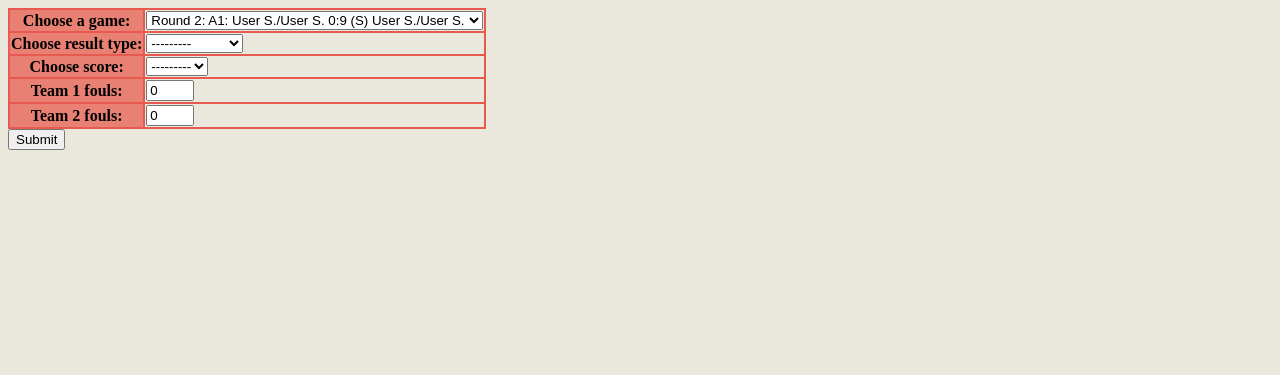
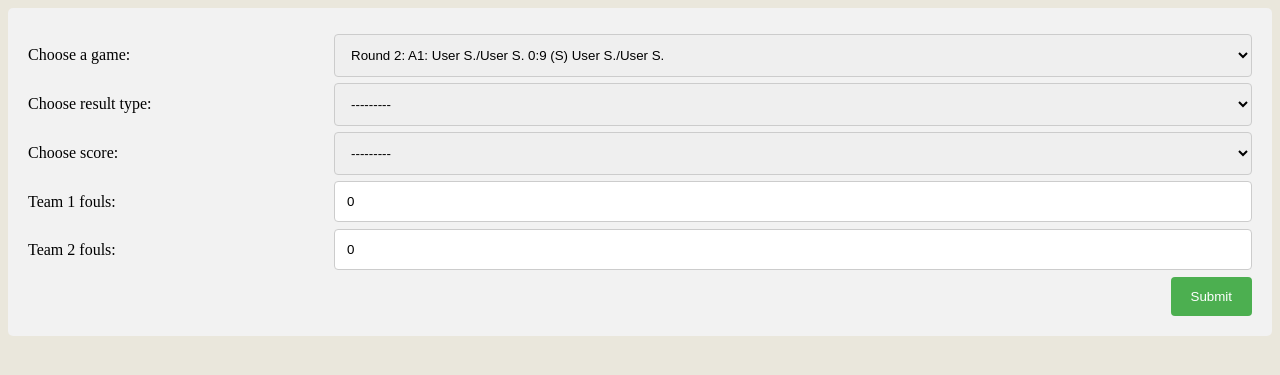
Before and after one commit to eeeeeeeelias/codenames, a Django app: page /A/add_result/ in a window 1280 px wide. Shown: the top 375 px of the page. Run offline with Django 3.2, Linux system fonts and the light colour scheme; tables that the repository leaves empty hold one stand-in row (values such as "Sample post").

Commit message:
Design add-result page responsively

```diff
--- a/codenames/static/codenames/style.css
+++ b/codenames/static/codenames/style.css
@@ -50,3 +50,68 @@ th {
     font-size: small;
     color: #606060;
 }
+
+input[type=number], select {
+  width: 100%;
+  padding: 12px;
+  border: 1px solid #ccc;
+  border-radius: 4px;
+  box-sizing: border-box;
+  resize: vertical;
+}
+
+/* Style the label to display next to the inputs */
+label {
+  padding: 12px 12px 12px 0;
+  display: inline-block;
+}
+
+/* Style the submit button */
+input[type=submit] {
+  background-color: #4CAF50;
+  color: white;
+  padding: 12px 20px;
+  border: none;
+  border-radius: 4px;
+  box-sizing: border-box;
+  cursor: pointer;
+  float: right;
+}
+
+/* Style the container */
+.container {
+  border-radius: 5px;
+  background-color: #f2f2f2;
+  padding: 20px;
+}
+
+.col-25 {
+    float: left;
+    width: 25%;
+    margin-top: 6px;
+}
+
+.col-75 {
+    float: left;
+    width: 75%;
+    margin-top: 6px;
+}
+
+.col-100 {
+    float: left;
+    width: 100%;
+    margin-top: 6px;
+}
+
+.row:after {
+  content: "";
+  display: table;
+  clear: both;
+}
+
+@media screen and (max-width: 600px) {
+  .col-25, .col-75, input[type=submit] {
+    width: 100%;
+    margin-top: 0;
+  }
+}
--- a/codenames/templates/codenames/add_result.html
+++ b/codenames/templates/codenames/add_result.html
@@ -3,6 +3,7 @@
 <html>
 <head>
     <meta charset="utf-8">
+    <meta name="viewport" content="width=device-width, initial-scale=1.0">
     <title>Добавить результат в группу {{ group_name }}</title>
     <link rel="stylesheet" type="text/css" href="{% static 'codenames/style.css' %}">
 </head>
@@ -10,14 +11,38 @@
     {% if last_add_result %}
     <p>{{ last_add_result }}</p>
     {% endif %}
-    <form action="{% url 'codenames:add_result' group_name %}" method="post">
-        {% csrf_token %}
+    <div class="container">
+        <form action="{% url 'codenames:add_result' group_name %}" method="post">
+            {% csrf_token %}
 
-        <table>
-        {{ form.as_table }}
-        </table>
+            {{ form.non_field_errors }}
 
-        <input type="submit" value="Submit">
-    </form>
+            {% for hidden_field in form.hidden_fields %}
+                {{ hidden_field.errors }}
+                {{ hidden_field }}
+            {% endfor %}
+
+            {% for field in form.visible_fields %}
+            <div class="row">
+                <div class="col-25">
+                    {{ field.label_tag }}
+                </div>
+                <div class="col-75">
+                    {% for error in field.errors%}
+                    {{ error}}<br>
+                    {% endfor %}
+                    {{ field }}
+                    {{ field.help_text }}
+                </div>
+            </div>
+            {% endfor %}
+
+            <div class="row">
+                <div class="col-100">
+                    <input type="submit" value="Submit">
+                </div>
+            </div>
+        </form>
+    </div>
 </body>
 </html>
```
